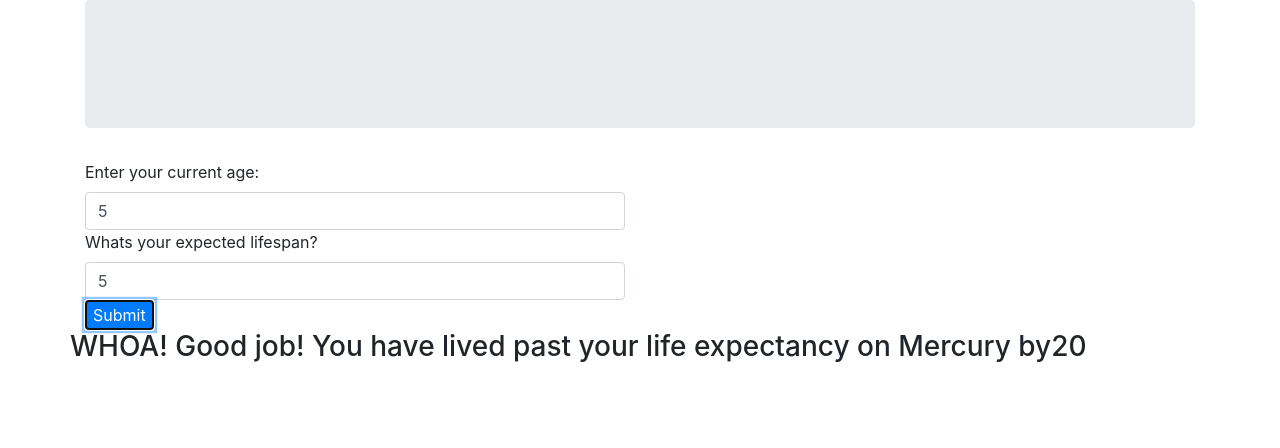
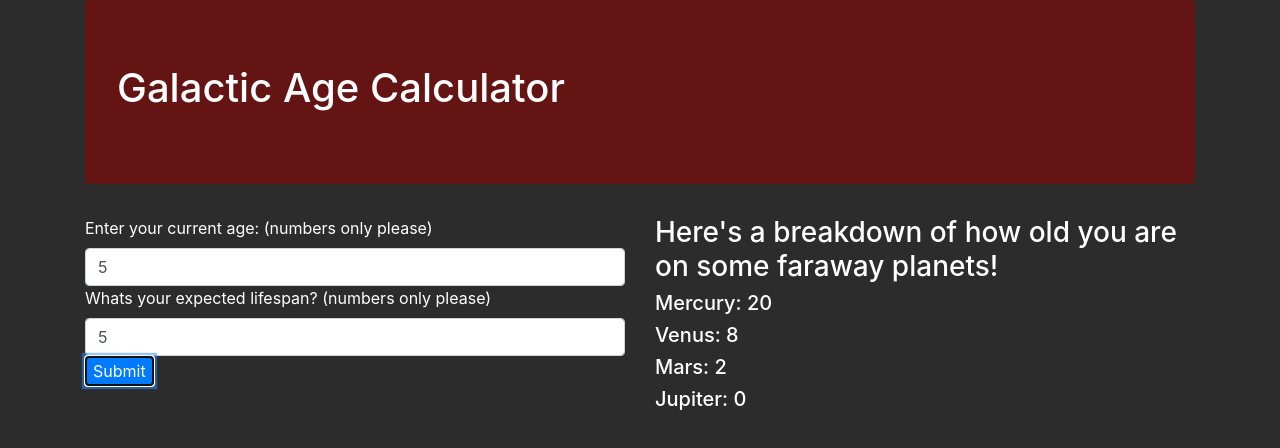
Before and after one commit to reidashwill/week-5-project, a website built with webpack: page src/index.html in a window 1280 px wide. Both pictures are taken after typing "5", "5" into the empty fields and a click on the button "Submit". Built offline with nearby package versions, Linux system fonts and the light colour scheme.

Commit message:
fix output issues and start styling with css / bootstrap

```diff
--- a/src/index.html
+++ b/src/index.html
@@ -9,25 +9,29 @@
   <div class="container">
 
     <div class="jumbotron">
-
+      <h1>Galactic Age Calculator</h1>
     </div>
     <div class="row">
 
       <div class="col-md-6">
         <form id="formGroup">
-          <label for="age">Enter your current age:</label>
+          <label for="age">Enter your current age: (numbers only please)</label>
           <input type="number" class="form-control" id="ageInput">
-          <label for="lifeExp">Whats your expected lifespan?</label>
+          <label for="lifeExp">Whats your expected lifespan? (numbers only please)</label>
           <input type="number" class="form-control" id="lifeExpInput">
 
           <button type="submit" class="btn-primary">Submit</button>
         </form>
-
       </div>
 
-      <div class="col-my-6">
-        <div>
-          <h3 id="result"></h3>
+      <div class="col-md-6">
+        <div id="results-field">
+          <h3>Here's a breakdown of how old you are on some faraway planets!</h3>
+          <h5 id="merc">Mercury:</h5>
+          <h5 id="venus">Venus:</h5>
+          <h5 id="mars">Mars:</h5>
+          <h5 id="jupiter">Jupiter:</h5>
+
 
         </div>
 
--- a/src/styles.css
+++ b/src/styles.css
@@ -0,0 +1,12 @@
+body{
+  background: rgb(44, 44, 44);
+}
+.jumbotron{
+  background: rgba(153, 1, 1, 0.534);
+}
+.container{
+  color: white;
+}
+input{
+color: black;
+}
--- a/src/user.js
+++ b/src/user.js
@@ -37,8 +37,14 @@ export class User {
   }
 
   displayResults() {
-    $("#result").html("");
-    $("h3").append("WHOA!  Good job! You have lived past your life expectancy on Mercury by" + Math.abs(this.mercLifeExp));
-    console.log(this)
+    // $("#result").html("");
+    $("#merc").append(" " + this.mercYears);
+    $("#venus").append(" " + this.venusYears);
+    $("#mars").append(" " + this.marsYears);
+    $("#jupiter").append(" " + this.jupiterYears);
+    if(this.age > this.lifeExp){
+    $("#results-field").append("WHOA!  Good job! You have lived past your life expectancy! On Mercury you have outlived your expectancy by " + Math.abs(this.mercYearsLeft) + " years!  On venus, so far you've made it an extra " + Math.abs(this.venusYearsLeft) + " years! And on mars and juputer respectively, you've lasted " + Math.abs(this.marsYearsLeft) + " and " + Math.abs(this.jupiterYearsLeft) + " years!" );
+
+    }
   }
 }
```
